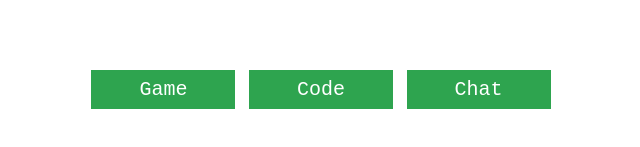
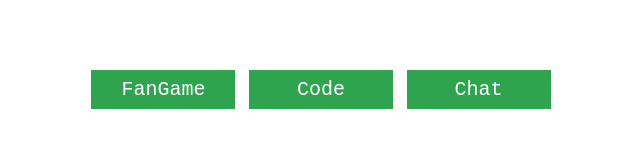
Before and after one commit to amongmcpe/app, a plain HTML site: page amongus.html in a window 1280 px wide. Shown: the part 287-434 px from the top of the page, 319-959 px from the left. Drawn offline with Linux system fonts and the light colour scheme.

Commit message:
Update amongus.html

```diff
--- a/amongus.html
+++ b/amongus.html
@@ -47,7 +47,7 @@ body{
   </head>
   <body>
 <div class="div">
-<a href="https://amongmcpe.github.io/Among-Us-IRL-Roles-Assigner" class="button">Game</a>
+<a href="https://amongmcpe.github.io/Among-Us-IRL-Roles-Assigner" class="button">FanGame</a>
 <a href="https://github.com/amongmcpe/Among-Us-Editor" class="button">Code</a>
 <a href="https://amongmcpe.github.io/app/chat.html" class="button">Chat</a>
 </div>
```
